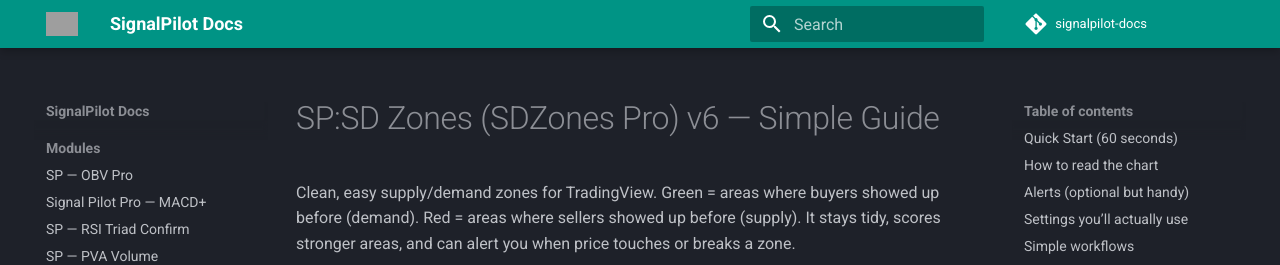
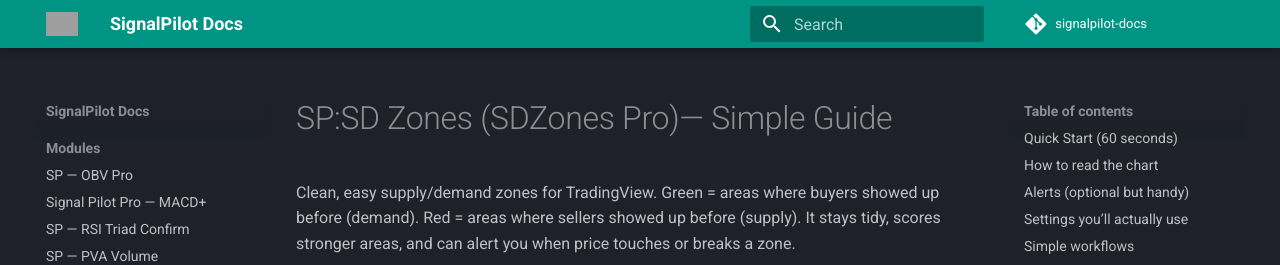
Before and after one commit to Signalpilot/signalpilot-docs, an MkDocs documentation site: the page built from docs/sp-sdzones-pro.md, in a window 1280 px wide and 900 px high. Shown: the top 265 px of the window. Built offline with MkDocs 1.6.1 and Material for MkDocs 9.7.7, drawn with Linux system fonts in a browser that asks for light colours; comment, search, counter and statistics services are not loaded; grey boxes are pictures that could not be loaded.

```diff
--- a/docs/sp-sdzones-pro.md
+++ b/docs/sp-sdzones-pro.md
@@ -1,4 +1,4 @@
-# SP:SD Zones (SDZones Pro) v6 — Simple Guide
+# SP:SD Zones (SDZones Pro)— Simple Guide
 
 Clean, easy supply/demand zones for TradingView. Green = areas where buyers showed up before (demand). Red = areas where sellers showed up before (supply). It stays tidy, scores stronger areas, and can alert you when price touches or breaks a zone.
 
```
